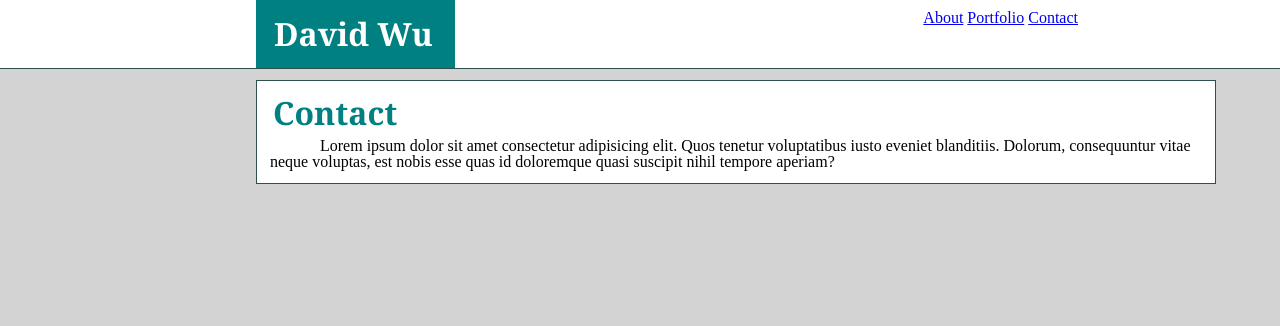
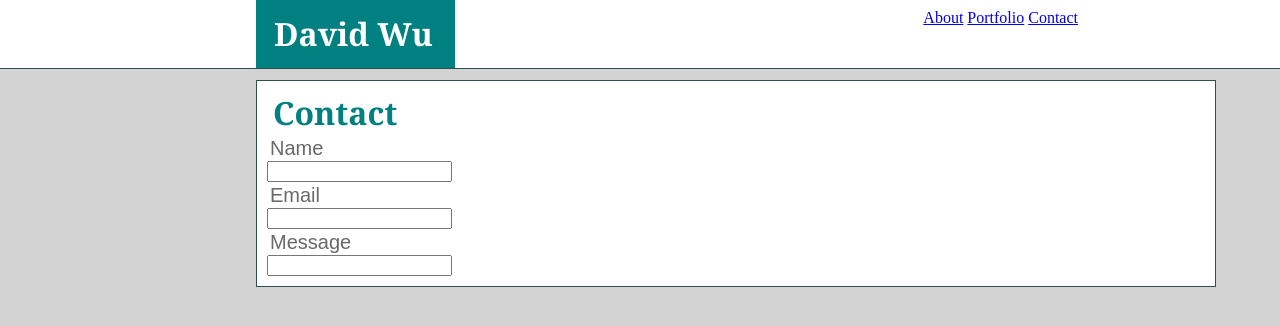
Before and after one commit to davidwu92/Basic-Portfolio, a plain HTML site: page contact.html in a window 1280 px wide. Drawn offline with Linux system fonts and the light colour scheme; files whose address does not match are found by name.

Commit message:
added class=bio for indents; boxes in contact html

```diff
--- a/assets/css/style.css
+++ b/assets/css/style.css
@@ -16,9 +16,14 @@ h1 {
 }
 
 p {
-    font-family: Arial', 'Helvetica Neue';
+    font-family: Arial, Helvetica, sans-serif;
     font-size: 20px;
+    color: dimgray;
     padding: 3px;
+
+}
+
+.bio {
     text-indent: 50px;
 }
 .DavidWu {
--- a/contact.html
+++ b/contact.html
@@ -22,7 +22,12 @@
 
     <div class="content">
         <h1 class="contenttitle">Contact</h1>
-        <p>Lorem ipsum dolor sit amet consectetur adipisicing elit. Quos tenetur voluptatibus iusto eveniet blanditiis. Dolorum, consequuntur vitae neque voluptas, est nobis esse quas id doloremque quasi suscipit nihil tempore aperiam?</p>
+        <p>Name</p>
+        <input type="text">
+        <p>Email</p>
+        <input type="email" name="" id="">
+        <p>Message</p>
+        <input type="text">
     </div>
 
 </body>
```
Also changed, not shown: index.html (+5 -3 lines).
